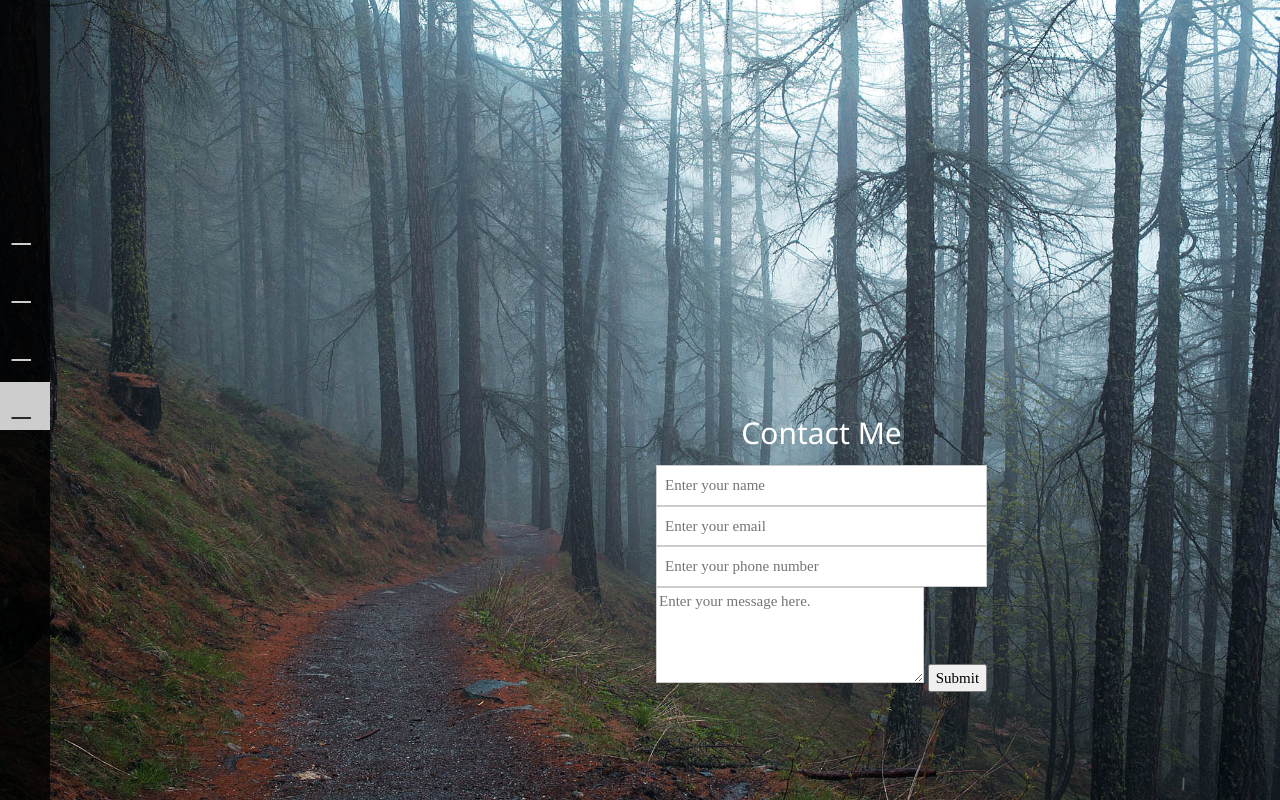
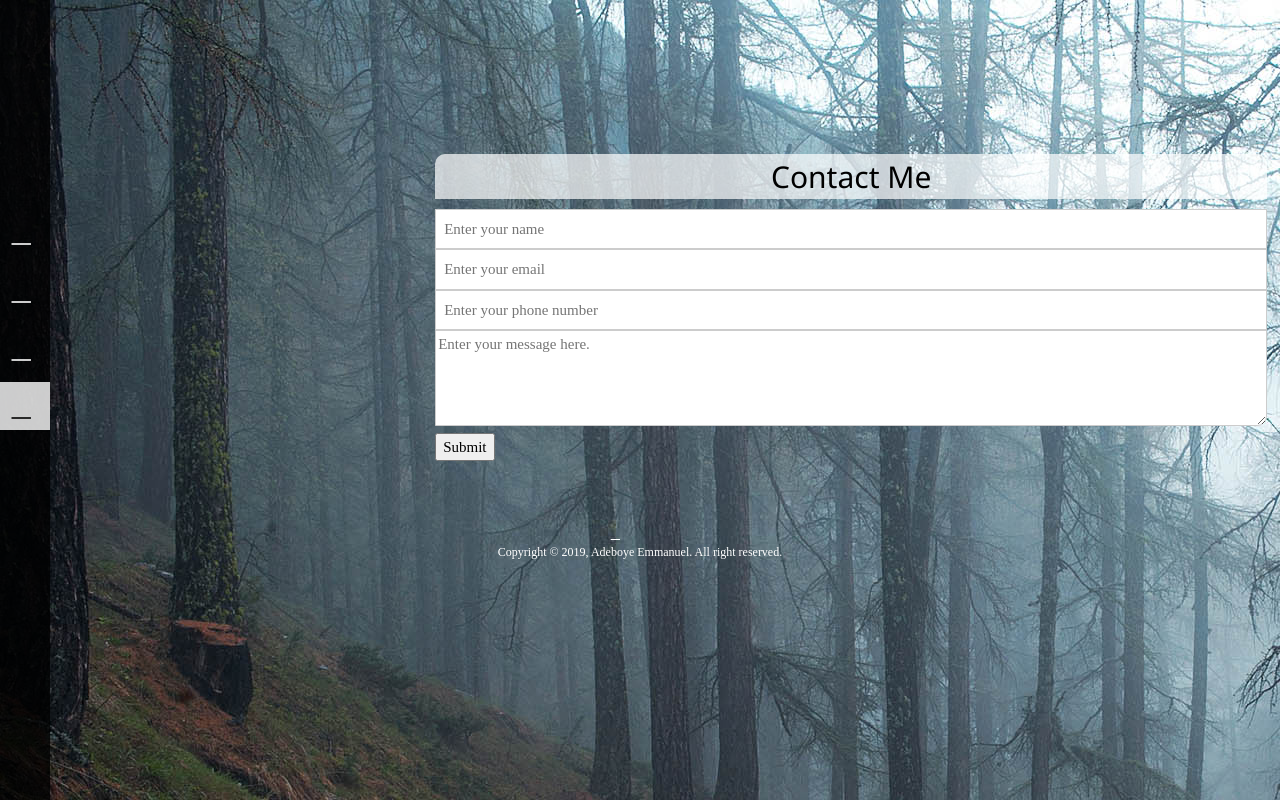
Before and after one commit to devadeboye/Boye, a Django app: page /website/contact in a window 1280 px wide. Run offline with Django 3.2, Linux system fonts and the light colour scheme; some web fonts are replaced.

Commit message:
- modify the display of the website on mobile phones - place the security key in a file to improve security

```diff
--- a/website/static/css/style.css
+++ b/website/static/css/style.css
@@ -10,6 +10,8 @@
 body{
     color: #fff;
     font-family: serif;
+    background-image: url('../img/nature1.jpg');
+    background-attachment: fixed;
 }
 #my_container{
     /*! background-repeat: no-repeat; */
@@ -66,27 +69,41 @@ body{
 .bold{
     font-weight: bolder;
 }
+.trans_white{
+        background-color: rgba(255, 255, 255, 0.7);
+    }
 #main_bg {
   width: 100%;
   height: 100%;
   position: fixed;
 }
-#intro{3
+#intro{
     animation: opac 2s;
-    position: absolute;
-    bottom: 15%;
-    left: 57%;
+    position: static;
+    margin-bottom: 2%;
+    margin-left: 57%;
     background-color: rgb(255,255,255,0.8);
     color: #000;
     padding: 2%;
     width: 43%;
+    margin-top: 170px;
+
 }
-#service_list,#port_list{
+#service_list{
     animation: opac 3s;
-    position: absolute;
-    top: 239px;
+    position: static;
+    margin-left: 25%;
     width: 78%;
-    left: 24%;
+    margin-top: 250px;
+    margin-bottom: 48%;
+}
+#port_list{
+    animation: opac 3s;
+    position: static;
+    margin-left: 25%;
+    width: 78%;
+    margin-top: 250px;
+    margin-bottom: 45%;
 }
 .serv{
     float: left;
@@ -106,12 +123,20 @@ body{
     margin-left: 30%;
     width: 40%;
 }
+#msg{
+    /* styles the textarea in the contact form */
+    border-radius: 0px 0px 10px 0px;
+}
 #serv_head, #port_head{
     margin-left: 16px;
     background-color: rgb(255,255,255,0.8);
     border-radius: 7px;
     width: 93.1%;
     color: #000;
+}
+#contact_head{
+    color:#000;
+    border-radius: 10px 10px 0px 0px;
 }
 #serv_head h1, #port_head h1{
     margin-left: 39%;
@@ -155,15 +180,16 @@ body{
     margin-left: 24%;
     margin-bottom: 12%;
 }
-footer{
-    /*position: fixed;
-    top: 586px;
-    left: 12%;*/
+#footer {
+    position: static;
+    font-size: 12px;
 }
 #contact_section{
-    position: absolute;
-    left: 50%;
-    top: 50%;
+    position: static;
+    margin-left: 34%;
+    margin-top: 12%;
+    width: 65%;
+    margin-bottom: 5%;
 }
 .port{
     float: left;
@@ -548,43 +644,103 @@ footer{
 
 
 
-/*------------ media querries to check height -------------*/
+/*------------ media querries to check height -------------
+
+@media (min-height: 1024px){
+    #nav{
+        margin-top: -40%;
+    }
+    #intro{
+        margin-top: 40%;
+    }
+    #nav a{
+        padding: 3.9% 2.6%;
+    }
+    #service_list, #port_list, #contact_section {
+        margin-top: 40%;
+    }
+    footer{
+        margin-top: 20%;
+    }
+}
+
+@media (max-height: 960px){
+    #intro{
+        margin-top: 60%;
+        margin-bottom: 23%;
+    }
+    #nav{
+        margin-top: -60%;
+    }
+    #service_list, #port_list {
+        margin-top: 60%;
+    }
+    #contact_section {
+        margin-top: 60%;
+    }
+    footer{
+
+        margin-top: 22%;
+
+    }
+}
 
 @media (max-height: 736px){
+    #intro {
+        /*margin-top: 33%;*/
+        /*margin-bottom: 18%;*//*
+    }
+    #nav{
 
-    #intro {
-        animation: opac 2s;
-        position: absolute;
-        bottom: 18%;
-        left: 5%;
-        background-color: rgb(255,255,255,0.8);
+    }
+    #contact_section{
+        margin-top: 60%;
+    }
+    .trans_white{
+        background-color: rgba(255, 255, 255, 0.7);
+    }
+    #contact_head{
+        padding:1% 0%;
         color: #000;
-        padding: 2%;
-        width: 90%;
+    }
+    footer{
+        margin-top: 31%;
     }
 }
 
 @media (height: 568px){
-
+    #nav{
+        margin-top: 0%;
+    }
     #intro{
-        bottom: 1px;
+        margin-top: 35%;
     }
     #contact_section{
-        top: 25%;
+        margin-top: 50%;
+        margin-bottom: 15%;
+    }
+    #service_list, #port_list {
+        margin-top: 25%;
     }
 }
 
 
 @media (max-height: 414px){
-
-
+    #nav {
+        margin-top: -26%;
+    }
     #nav_but {
         top: 15%;
     }
     #intro{
-        bottom: -27%;
+        margin-top: 26%;
+        margin-bottom: -19%;
     }
     #service_list, #port_list{
-        top: 158px;
+        margin-top: 26%;
     }
-}
+    #contact_section {
+        margin-top: 26%;
+        margin-bottom: -21%;
+    }
+}*/
--- a/website/templates/base_generic.html
+++ b/website/templates/base_generic.html
@@ -15,7 +15,7 @@
         <link rel= "stylesheet" href="{% static 'fontawesome-5.10.2/css/fontawesome.min.css' %}">
     </head>
 
-    <body class="w3-card">
+    <body>
         <div class="" id="my_container">
             {% block aside %}
             <aside id="nav" class="w3-card">
@@ -41,16 +41,6 @@
             <section>
                 {% block content %}{% endblock %}
             </section>
-            <footer>
-                <div id="social" class="w3-container w3-center">
-                    <a class="fa fa-envelope solid so" href=""></a>
-                    <a class="fa fa-facebook brand so"></a>
-                    <a class="fa fa-twitter brand so"></a>
-                    <a class="fa fa-github brand so"></a>
-                    <a class="fa fa-linkedin brand so"></a>
-                </div>
-                <div class="w3-container w3-center">Copyright &copy; 2019, Adeboye Emmanuel. All right reserved.</div>
-            </footer>
         </div>
         <!--/////////////////////////////////////////////////////////////////
         //    This website was designed and developed by Adeboye Emmanuel  //
--- a/website/templates/contact.html
+++ b/website/templates/contact.html
@@ -4,22 +4,32 @@
 
 {% block content %}
     {% load static %}
-    <div id="main_bg">
+    <!--<div id="main_bg">
         <img src="{% static 'img/nature1.jpg' %}" style="height: 100%;width: 100%;">
-    </div>
+    </div>-->
     <div id="contact_section">
         <div id="contact_form">
-            <div class="w3-container w3-center trans_black">
+            <div class="w3-center trans_white" id="contact_head">
                 <h2>Contact Me</h2>
             </div>
-            <form action="MAIL TO:emmanueladeboye2017@gmail.com" class="w3-container" method="POST" enctype="text/plain">
+            <form action="MAIL TO:emmanueladeboye2017@gmail.com" method="POST" enctype="text/plain">
                 <input type="text" class="w3-input w3-border" name="name" id="client_name" placeholder="Enter your name" required>
                 <input type="email" class="w3-input w3-border" name="email" id="client_email" placeholder="Enter your email" required>
                 <input type="tel" class="w3-input w3-border" name="phone" id="client_phone" placeholder="Enter your phone number">
-                <textarea class="w3-border" name="msg" rows="4" cols="30" id="msg" placeholder="Enter your message here."></textarea>
+                <textarea class="w3-border" name="msg" rows="4" id="msg" placeholder="Enter your message here." cols="29" style="row-gap: 33;width: 100%;"></textarea>
                 <input type="submit" value="Submit">
             </form>
         </div>
+    </div>
+    <div id="footer">
+        <div id="social" class="w3-container w3-center">
+            <a class="fa fa-envelope solid so" href=""></a>
+            <a class="fa fa-facebook brand so"></a>
+            <a class="fa fa-twitter brand so"></a>
+            <a class="fa fa-github brand so"></a>
+            <a class="fa fa-linkedin brand so"></a>
+        </div>
+        <div class="w3-container w3-center">Copyright &copy; 2019, Adeboye Emmanuel. All right reserved.</div>
     </div>
 {% endblock %}
 
```
Also changed, not shown: other parts of website/static/css/style.css (+121 -50 lines), boye/settings.py (+4 -9 lines), website/templates/index.html (+12 -2 lines), website/templates/portfolio.html (+15 -3 lines), website/templates/services.html (+12 -2 lines), website/static/img/nature1 - 414.jpg (added), website/static/img/nature1 - 768.jpg (added).
